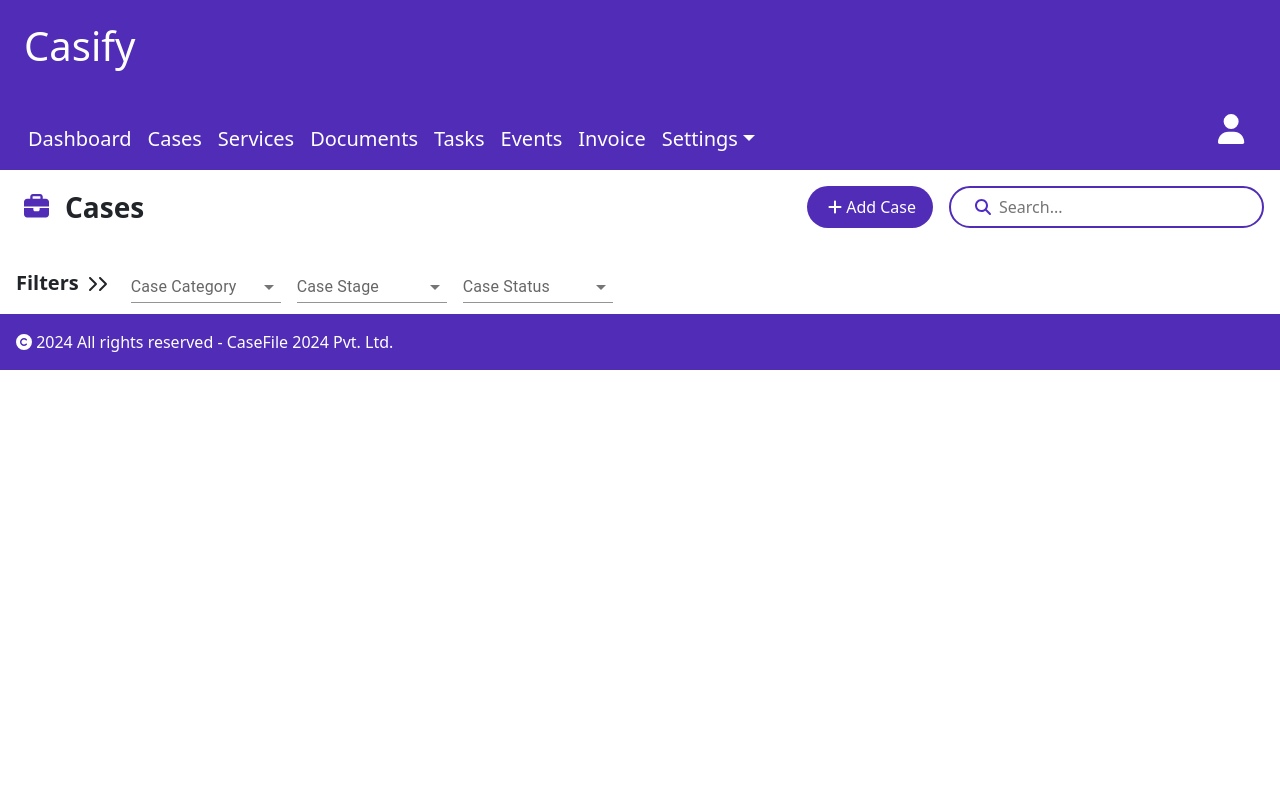
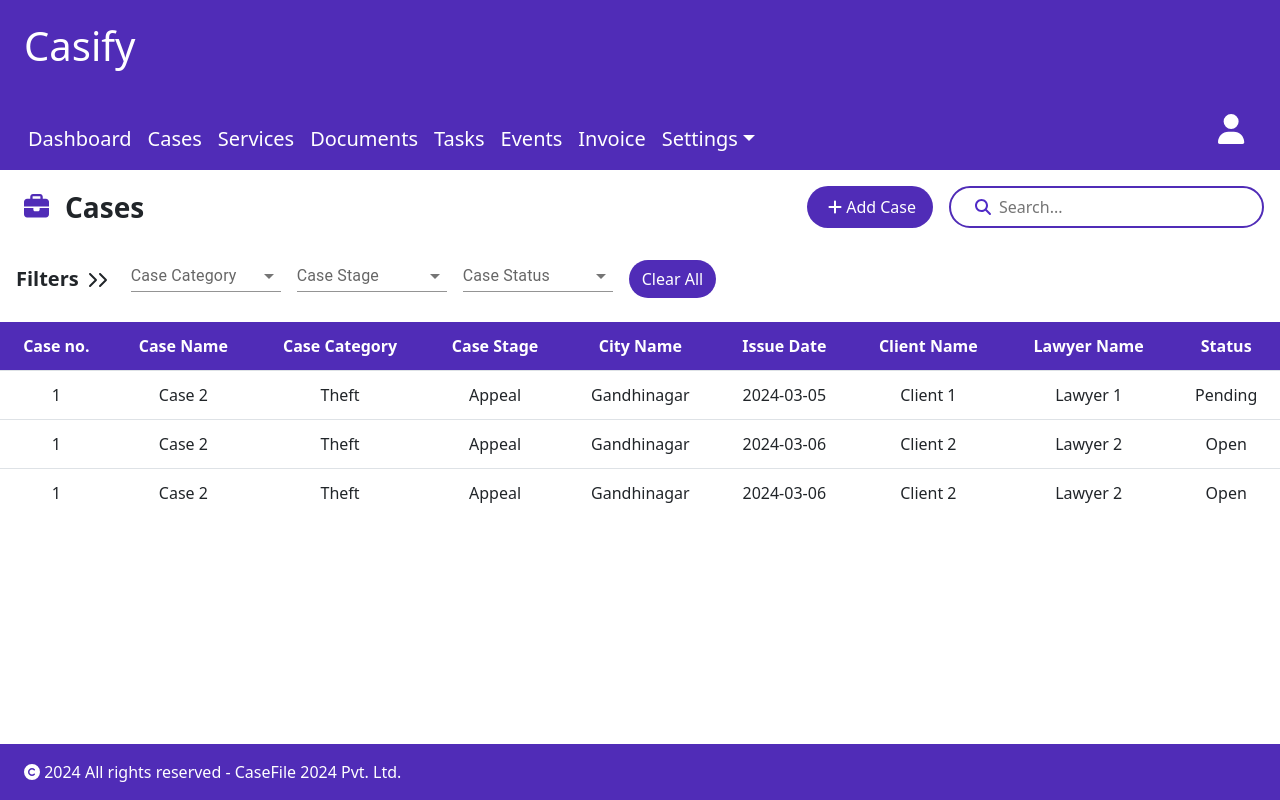
Before and after one commit to Gandhiharsh799/casify, a React (Vite) app: page /report/cases in a window 1280 px wide. Built offline with nearby package versions, Linux system fonts and the light colour scheme.

Commit message:
feat: modal component

```diff
--- a/package.json
+++ b/package.json
@@ -10,11 +10,13 @@
     "preview": "vite preview"
   },
   "dependencies": {
+    "@date-io/date-fns": "^3.0.0",
     "@emotion/react": "^11.11.3",
     "@emotion/styled": "^11.11.0",
     "@fortawesome/fontawesome-svg-core": "^6.5.1",
     "@fortawesome/free-solid-svg-icons": "^6.5.1",
     "@fortawesome/react-fontawesome": "^0.2.0",
+    "@mui/lab": "^5.0.0-alpha.166",
     "@mui/material": "^5.15.11",
     "@mui/x-date-pickers": "^6.19.5",
     "bootstrap": "^5.3.3",
--- /dev/null
+++ b/src/UI/Heading.jsx
@@ -0,0 +1,28 @@
+
+
+export default function Heading() {
+  return (
+    <>
+
+        {/* <div className="d-flex flex-row align-items-center"> */}
+        {/* <ul className="list-group">
+          <li
+            className="d-flex justify-content-evenly my-2  pt-3 fw-bold"
+            style={{ backgroundColor: "#502cb7", color: "white" }}
+          >
+            <p>Case no.</p>
+            <p>Case Name</p>
+            <p>Case Category</p>
+            <p>Case Stage</p>
+            <p>City Name</p>
+            <p>Issue Date</p>
+            <p>Client Name</p>
+            <p>Laywer Name</p>
+            <p>Status</p>
+          </li>
+        </ul> */}
+
+      {/* </div> */}
+    </>
+  );
+}
--- /dev/null
+++ b/src/UI/Modal.jsx
@@ -0,0 +1,140 @@
+import { forwardRef, useImperativeHandle, useState } from "react";
+import "../index.css";
+import { Dialog, TextField, FormControl, InputLabel, Select, MenuItem, Textarea } from "@mui/material";
+
+
+const Modal = forwardRef(function Modal(props, ref) {
+    const [isOpen, setIsOpen] = useState(false);
+
+  useImperativeHandle(ref, () => ({
+    showModal(){
+        setIsOpen(true);
+    }
+  }));
+
+  const closeModal = ()=>{
+    setIsOpen(false);
+  }
+
+  return (
+    <Dialog
+      open={isOpen}
+      sx={{
+        backdropFilter: "blur(2px) sepia(5%)",
+      }}
+      PaperProps={{ sx: { borderRadius: "15px" } }}
+      fullWidth
+    >
+      <header className="head">
+        <p className="pt-2 px-4 fs-5">Add Case</p>
+      </header>
+
+      <form>
+        <div className="m-3 d-flex flex-row justify-content-evenly">
+          <TextField
+            label="Case No."
+            variant="outlined"
+            color="primary"
+            required
+            sx={{
+              width: "45%",
+            }}
+          />
+
+          <TextField
+            label="Case Name"
+            variant="outlined"
+            color="primary"
+            required
+            sx={{
+              width: "45%",
+            }}
+          />
+        </div>
+        <div className="m-3 d-flex flex-row justify-content-evenly">
+          <FormControl variant="outlined" sx={{ width: "45%" }}>
+            <InputLabel color="primary">Case Category</InputLabel>
+            <Select color="primary" label="Case Category">
+              <MenuItem>Ten</MenuItem>
+              <MenuItem>Twenty</MenuItem>
+            </Select>
+          </FormControl>
+          <FormControl variant="outlined" sx={{ width: "45%" }}>
+            <InputLabel color="primary">Court</InputLabel>
+            <Select color="primary" label="Court">
+              <MenuItem>First Degree</MenuItem>
+              <MenuItem>Appeal</MenuItem>
+              <MenuItem>Supreme</MenuItem>
+            </Select>
+          </FormControl>
+        </div>
+
+        <div className="m-3 d-flex flex-row justify-content-evenly">
+          <TextField
+            type="date"
+            variant="outlined"
+            color="primary"
+            required
+            sx={{
+              width: "45%",
+            }}
+          />
+          <FormControl variant="outlined" sx={{ width: "45%" }}>
+            <InputLabel color="primary">City Name</InputLabel>
+            <Select color="primary" label="City Name ">
+              <MenuItem>No options</MenuItem>
+            </Select>
+          </FormControl>
+        </div>
+        <div className="m-3 d-flex flex-row justify-content-evenly">
+          <FormControl variant="outlined" sx={{ width: "45%" }}>
+            <InputLabel color="primary">Case Group</InputLabel>
+            <Select color="primary" label="Case Category">
+              <MenuItem>Individual</MenuItem>
+              <MenuItem>Company</MenuItem>
+            </Select>
+          </FormControl>
+          <FormControl variant="outlined" sx={{ width: "45%" }}>
+            <InputLabel color="primary">Client Name</InputLabel>
+            <Select color="primary" label="Court">
+              <MenuItem>Client 1</MenuItem>
+              <MenuItem>Clent 2</MenuItem>
+            </Select>
+          </FormControl>
+        </div>
+        <div className="m-3 d-flex flex-row justify-content-evenly">
+          <FormControl variant="outlined" sx={{ width: "45%" }}>
+            <InputLabel color="primary">Lawyer Name</InputLabel>
+            <Select color="primary" label="Case Category">
+              <MenuItem>laywer 1</MenuItem>
+              <MenuItem>laywer 2</MenuItem>
+            </Select>
+          </FormControl>
+          <FormControl variant="outlined" sx={{ width: "45%" }}>
+            <InputLabel color="primary">Staff Link</InputLabel>
+            <Select color="primary" label="Court">
+              <MenuItem>Staff 1</MenuItem>
+              <MenuItem>Staff 2</MenuItem>
+            </Select>
+          </FormControl>
+        </div>
+        <div className="m-3 d-flex flex-row justify-content-start">
+          <Textarea label="Description" variant="outlined" color="primary" />
+        </div>
+
+        <div className="d-flex flex-row justify-content-center">
+          <button
+            type="button"
+            onClick={closeModal}
+            className="btn btn-lg rounded-pill m-3 fs-6"
+            style={{ backgroundColor: "#502cb7", color: "white" }}
+          >
+            Submit
+          </button>
+        </div>
+      </form>
+    </Dialog>
+  );
+});
+
+export default Modal;
--- /dev/null
+++ b/src/components/CaseList.jsx
@@ -0,0 +1,100 @@
+import "../index.css";
+const dummyCases = [
+  {
+    caseNo: 1,
+    caseName: "Case 2",
+    caseCategory: "Theft",
+    caseStage: "Appeal",
+    cityName: "Gandhinagar",
+    issueDate: "2024-03-05",
+    clientName: "Client 1",
+    lawyerName: "Lawyer 1",
+    status: "Pending",
+  },
+  {
+    caseNo: 1,
+    caseName: "Case 2",
+    caseCategory: "Theft",
+    caseStage: "Appeal",
+    cityName: "Gandhinagar",
+    issueDate: "2024-03-06",
+    clientName: "Client 2",
+    lawyerName: "Lawyer 2",
+    status: "Open",
+  },
+  {
+    caseNo: 1,
+    caseName: "Case 2",
+    caseCategory: "Theft",
+    caseStage: "Appeal",
+    cityName: "Gandhinagar",
+    issueDate: "2024-03-06",
+    clientName: "Client 2",
+    lawyerName: "Lawyer 2",
+    status: "Open",
+  },
+
+  // Add more dummy cases as needed
+];
+
+export default function CaseList() {
+  return (
+    // <ul>
+    //   {dummyCases.map((caseItem, index) => (
+    //     <>
+
+    //         <li
+    //           key={index}
+    //           className="d-flex flex-row justify-content-around pt-2"
+    //         >
+    //           <p>{caseItem.caseNo}</p>
+    //           <p>{caseItem.caseName}</p>
+    //           <p className="justify-content-center">{caseItem.caseCategory}</p>
+    //           <p>{caseItem.caseStage}</p>
+    //           <p>{caseItem.cityName}</p>
+    //           <p>{caseItem.issueDate}</p>
+    //           <p>{caseItem.clientName}</p>
+    //           <p>{caseItem.lawyerName}</p>
+    //           <p>{caseItem.status}</p>
+    //         </li>
+
+    //     </>
+    //   ))}
+    // </ul>
+
+    <div className="mt-2">
+      <table className="table" cellPadding={12} align="center">
+
+          <tr className="head ps-6 text-center">
+            <th >Case no.</th>
+            <th>Case Name</th>
+            <th>Case Category</th>
+            <th>Case Stage</th>
+            <th>City Name</th>
+            <th>Issue Date</th>
+            <th>Client Name</th>
+            <th>Lawyer Name</th>
+            <th>Status</th>
+          </tr>
+
+
+          {dummyCases.map((caseItem, index) => (
+            <tr key={index} className="text-center border-top list">
+              <td>{caseItem.caseNo}</td>
+              <td>{caseItem.caseName}</td>
+              <td>{caseItem.caseCategory}</td>
+              <td>{caseItem.caseStage}</td>
+              <td>{caseItem.cityName}</td>
+              <td>{caseItem.issueDate}</td>
+              <td>{caseItem.clientName}</td>
+              <td>{caseItem.lawyerName}</td>
+              <td>{caseItem.status}</td>
+            </tr>
+
+          ))}
+
+      </table>
+      <div className="w-100 h-100"></div>
+    </div>
+  );
+}
--- a/src/components/Cases.jsx
+++ b/src/components/Cases.jsx
@@ -1,14 +1,25 @@
-import { faBriefcase } from "@fortawesome/free-solid-svg-icons"
+import { faBriefcase } from "@fortawesome/free-solid-svg-icons";
 import { FontAwesomeIcon } from "@fortawesome/react-fontawesome";
 import { faPlus } from "@fortawesome/free-solid-svg-icons";
 import { faMagnifyingGlass } from "@fortawesome/free-solid-svg-icons";
 import { faChevronRight } from "@fortawesome/free-solid-svg-icons";
-import { Select, MenuItem, InputLabel ,FormControl } from "@mui/material";
-
+import { Select, MenuItem, InputLabel, FormControl } from "@mui/material";
+import CaseList from "./CaseList";
+import Heading from "../UI/Heading";
+import { useRef } from "react";
+import Modal from "../UI/Modal";
 
 export default function Cases() {
+  const dialog = useRef();
+
+  const handleModal = () => {
+    dialog.current.showModal();
+  };
+
   return (
     <div>
+
+        <Modal ref={dialog} />
       <div className="d-flex flex-row justify-content-between">
         <div className="d-flex">
           <FontAwesomeIcon
@@ -22,6 +33,7 @@ export default function Cases() {
           <button
             className="btn btn-lg rounded-pill m-3 fs-6"
             style={{ backgroundColor: "#502cb7", color: "white" }}
+            onClick={handleModal}
           >
             <FontAwesomeIcon icon={faPlus} className="px-1" />
             Add Case
@@ -45,16 +57,20 @@ export default function Cases() {
       </div>
 
       <div className="d-flex flex-row justify-content-start align-items-center">
-        <div className="d-flex flex-row mt-4">
+        <div className="d-flex flex-row mt-3">
           <p className=" ms-3 fs-5 fw-bold">Filters</p>
           <FontAwesomeIcon icon={faChevronRight} className="mt-2 ms-2" />
           <FontAwesomeIcon icon={faChevronRight} className="mt-2" />
         </div>
 
-        <div className="d-flex flex-row mx-3 ">
-          <FormControl variant="standard" sx={{ minWidth: 150 }} className="ms-2">
-            <InputLabel>Case Category</InputLabel>
-            <Select label="Age">
+        <div className="d-flex flex-row mx-3  ">
+          <FormControl
+            variant="standard"
+            sx={{ minWidth: 150 }}
+            className="ms-2"
+          >
+            <InputLabel color="primary">Case Category</InputLabel>
+            <Select color="primary" label="Age">
               <MenuItem value="">
                 <em>None</em>
               </MenuItem>
@@ -63,7 +79,11 @@ export default function Cases() {
               <MenuItem value={30}>Thirty</MenuItem>
             </Select>
           </FormControl>
-          <FormControl variant="standard" sx={{ minWidth: 150 }} className="ms-3">
+          <FormControl
+            variant="standard"
+            sx={{ minWidth: 150 }}
+            className="ms-3"
+          >
             <InputLabel>Case Stage</InputLabel>
             <Select label="Age">
               <MenuItem value="">
@@ -74,7 +94,11 @@ export default function Cases() {
               <MenuItem value={30}>Thirty</MenuItem>
             </Select>
           </FormControl>
-          <FormControl className="ms-3" variant="standard" sx={{ minWidth: 150 }}>
+          <FormControl
+            className="ms-3"
+            variant="standard"
+            sx={{ minWidth: 150 }}
+          >
             <InputLabel>Case Status</InputLabel>
             <Select label="Age">
               <MenuItem value="">
@@ -84,10 +108,21 @@ export default function Cases() {
               <MenuItem value={20}>Twenty</MenuItem>
               <MenuItem value={30}>Thirty</MenuItem>
             </Select>
-
           </FormControl>
+          <div className="d-flex">
+            <button
+              className="btn btn-md rounded-pill m-3 fs-6"
+              style={{ backgroundColor: "#502cb7", color: "white" }}
+            >
+              Clear All
+            </button>
+          </div>
         </div>
       </div>
+
+      <Heading />
+
+      <CaseList />
     </div>
   );
 }
--- a/src/index.css
+++ b/src/index.css
@@ -51,18 +51,30 @@
 .right-box {
   width: 40%;
 }
-.back{
+.back {
   background-color: #502cb7;
 }
 
-.inp input:focus{
+.inp input:focus {
   border: 2px solid #502cb7;
   outline: none;
 }
 
-.inp label{
+.inp label {
   color: #6e6e6e;
 }
-.search{
-  border: 2px solid #502cb7
+.search {
+  border: 2px solid #502cb7;
 }
+
+.head {
+  background-color: rgb(80, 44, 183);
+  color: white;
+}
+
+.list{
+  cursor: pointer;
+}
+.list:hover{
+  background-color:rgb(220, 239, 247) ;
+}
--- a/src/pages/Report.jsx
+++ b/src/pages/Report.jsx
@@ -3,7 +3,7 @@ import { faCopyright } from "@fortawesome/free-solid-svg-icons";
 import { FontAwesomeIcon } from "@fortawesome/react-fontawesome";
 import { faUser } from "@fortawesome/free-solid-svg-icons";
 import "../index.css";
-import { faBars} from "@fortawesome/free-solid-svg-icons";
+import { faBars } from "@fortawesome/free-solid-svg-icons";
 
 export default function ReportLayout() {
   return (
@@ -21,10 +21,12 @@ export default function ReportLayout() {
               aria-expanded="false"
               aria-label="Toggle navigation"
             >
-              <span
-
-
-              ><FontAwesomeIcon icon={faBars} style={{color: 'white', height: '25px'}} /></span>
+              <span>
+                <FontAwesomeIcon
+                  icon={faBars}
+                  style={{ color: "white", height: "25px" }}
+                />
+              </span>
             </button>
             <div className="collapse navbar-collapse" id="navbarNavAltMarkup">
               <div className="navbar-nav pt-3 fs-5">
@@ -115,11 +117,11 @@ export default function ReportLayout() {
           </div>
         </nav>
       </header>
-      <main>
+      <main className="min-vh-75">
         <Outlet />
       </main>
-      <footer className="back">
-        <p className="p-3 text-white">
+      <footer className="back fixed-bottom">
+        <p className="pt-3 px-4 text-white">
           <FontAwesomeIcon icon={faCopyright} className="dropdown " /> 2024 All
           rights reserved - CaseFile 2024 Pvt. Ltd.
         </p>
```
Also changed, not shown: index.html (+12 -3 lines), src/App.jsx (+13 -3 lines), src/pages/Login.jsx (+4 -17 lines), src/pages/Register.jsx (+8 -18 lines), 1 other file (tests, documents, lock files or other folders).
